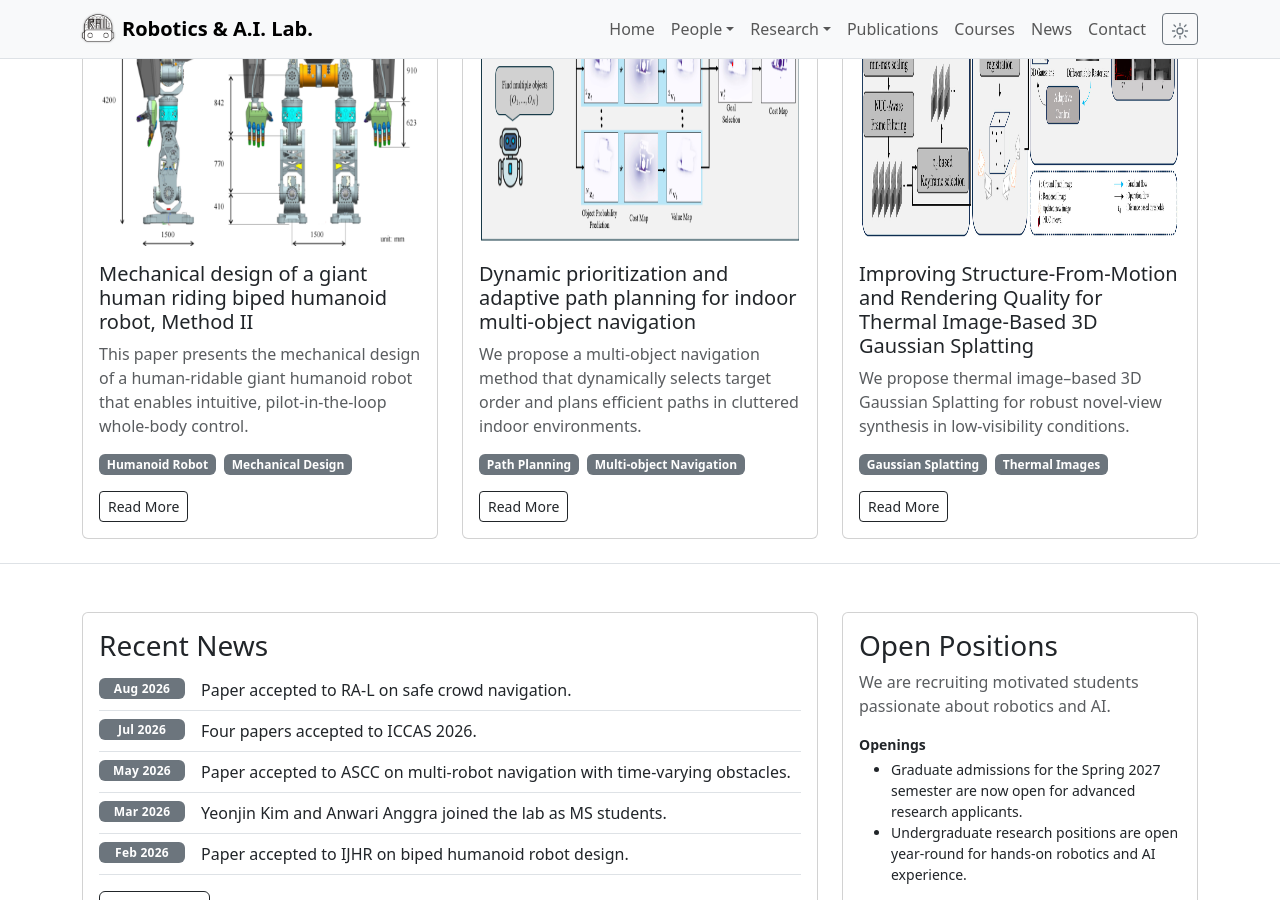
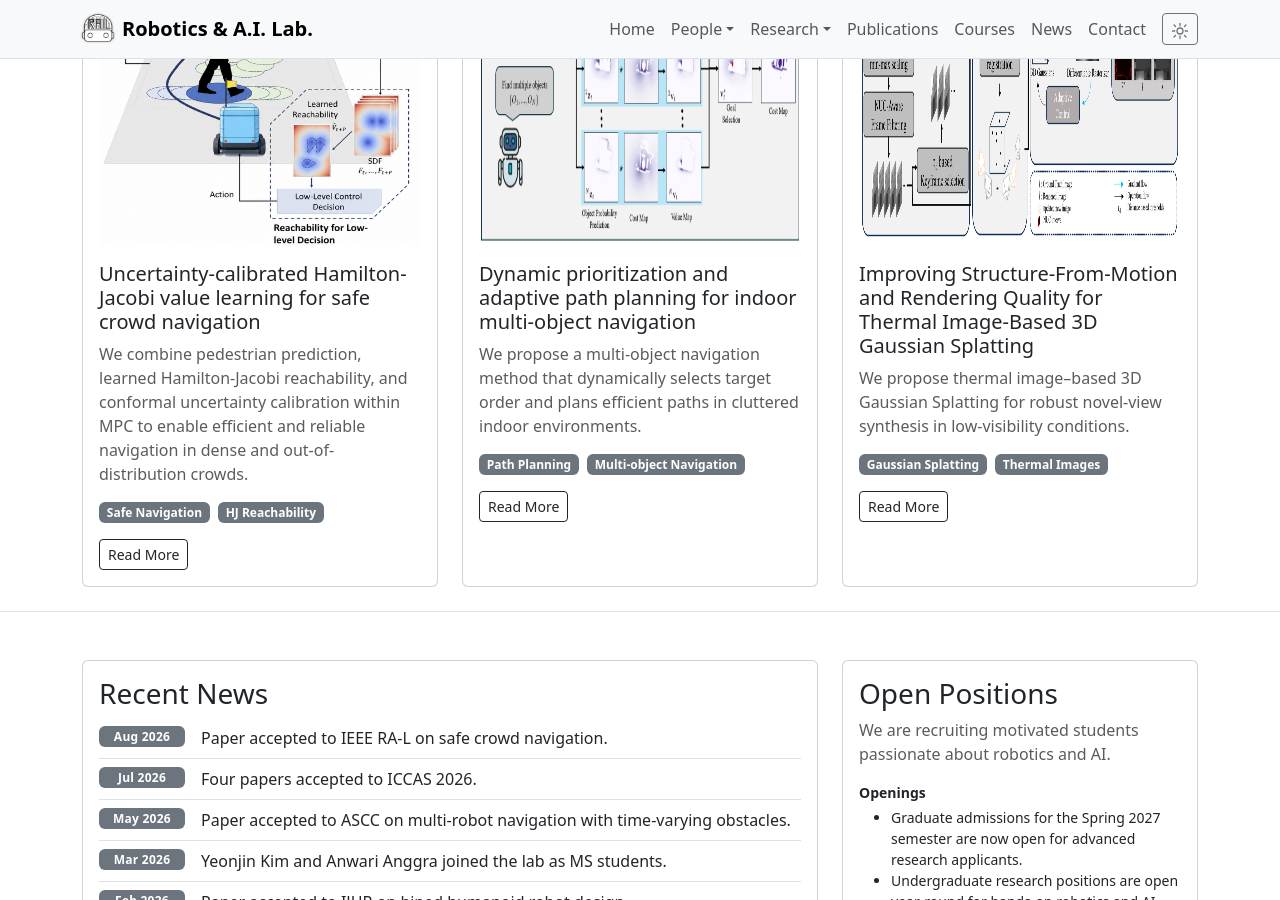
Before and after one commit to robotailab/robotailab.github.io, a Jekyll site: the page built from index.md, in a window 1280 px wide and 900 px high, scrolled down 647 px. Built offline with Jekyll 4.4.1, drawn with Linux system fonts in a browser that asks for light colours.

Commit message:
Update RA-L research highlight

```diff
--- a/_data/news.yml
+++ b/_data/news.yml
@@ -1,5 +1,5 @@
 - date: 2026-08-01
-  title: "Paper accepted to RA-L on safe crowd navigation."
+  title: "Paper accepted to IEEE RA-L on safe crowd navigation."
 
 - date: 2026-07-01
   title: "Four papers accepted to ICCAS 2026."
--- a/index.md
+++ b/index.md
@@ -34,12 +34,12 @@ title: Home
         <div class="card h-100">
           <div class="card-body">
             <span class="badge text-bg-dark mb-2">Featured</span>
-            <img class="img-fluid rounded mb-3 highlight-img" src="/assets/img/ij27.png" alt="Featured research image">
-            <h2 class="h5">Mechanical design of a giant human riding biped humanoid robot, Method II</h2>
-            <p class="text-muted">This paper presents the mechanical design of a human-ridable giant humanoid robot that enables intuitive, pilot-in-the-loop whole-body control.</p>
+            <img class="img-fluid rounded mb-3 highlight-img" src="/assets/img/ij28.png" alt="Prediction-conditioned reachability framework for safe crowd navigation">
+            <h2 class="h5">Uncertainty-calibrated Hamilton-Jacobi value learning for safe crowd navigation</h2>
+            <p class="text-muted">We combine pedestrian prediction, learned Hamilton-Jacobi reachability, and conformal uncertainty calibration within MPC to enable efficient and reliable navigation in dense and out-of-distribution crowds.</p>
             <div class="d-flex flex-wrap gap-2 mb-3">
-              <span class="badge text-bg-secondary">Humanoid Robot</span>
-              <span class="badge text-bg-secondary">Mechanical Design</span>
+              <span class="badge text-bg-secondary">Safe Navigation</span>
+              <span class="badge text-bg-secondary">HJ Reachability</span>
             </div>
             <a class="btn btn-outline-dark btn-sm" href="/publications/">Read More</a>
           </div>
```
Also changed, not shown: assets/img/ij28.png (added).
